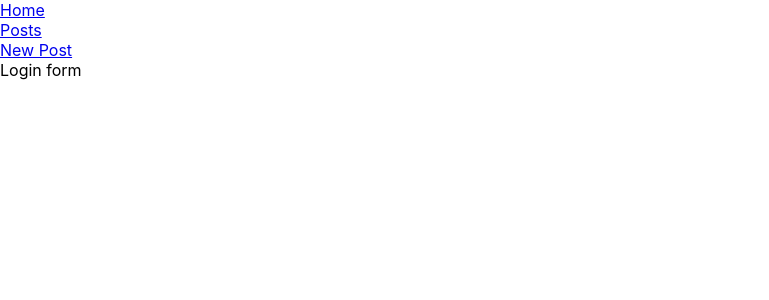
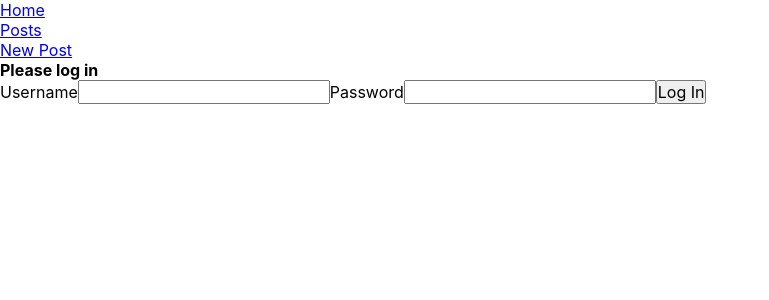
Before and after one commit to Daze-bot/blog-author, a React (Vite) app: page /login in a window 1280 px wide. Shown: the top 300 px of the page, without its empty margins (0-769 px from the left). Built offline with nearby package versions, Linux system fonts and the light colour scheme.

Commit message:
Add login and out functionality

```diff
--- a/src/App.jsx
+++ b/src/App.jsx
@@ -1,5 +1,5 @@
 import './styles/App.css';
-import { createBrowserRouter, RouterProvider, Outlet } from 'react-router-dom';
+import { createBrowserRouter, RouterProvider, Outlet, redirect } from 'react-router-dom';
 import Nav from './components/Nav';
 import Home from './components/Home';
 import Login from './components/Login';
@@ -8,12 +8,56 @@ import NewPost from './components/NewPost';
 import PostPage from './components/PostPage';
 import CommentPage from './components/CommentPage';
 import ErrorPage from './components/ErrorPage';
+import { useState } from 'react';
 
 const App = () => {
+  const [isLoggedIn, setIsLoggedIn] = useState(false);
+
+  /* useEffect(() => {
+    fetch('http://localhost:3000/users')
+      .then((res) => {
+        if (res.status === 401) {
+          throw new Error(
+            "Token no longer valid, user logged out"
+          );
+        }
+        return res.json();
+      })
+      .then((data) => {
+        console.log(data);
+        if (isLoggedIn === false) {
+          setIsLoggedIn(true);
+        }
+      })
+      .catch((error) => {
+        console.log(error);
+        if (isLoggedIn === true) {
+          setIsLoggedIn(false);
+        }
+      })
+  }); */
+
+  const loggedOutLoader = () => {
+    if (isLoggedIn === false) {
+      return redirect('/login');
+    }
+    return null;
+  };
+
+  const loginLoader = () => {
+    if (isLoggedIn === true) {
+      return redirect('/');
+    }
+    return null;
+  };
+
   const NavWrapper = () => {
     return (
       <div className='app'>
-        <Nav />
+        <Nav
+          isLoggedIn={isLoggedIn}
+          setIsLoggedIn={setIsLoggedIn}
+        />
         <Outlet />
       </div>
     )
@@ -28,26 +72,34 @@ const App = () => {
         {
           path: "/",
           element: <Home />,
+          loader: loggedOutLoader,
         },
         {
           path: "/login",
-          element: <Login />,
+          element: <Login
+            setIsLoggedIn={setIsLoggedIn}
+          />,
+          loader: loginLoader,
         },
         {
           path: "/posts",
           element: <Posts />,
+          loader: loggedOutLoader,
         },
         {
           path: "/new",
           element: <NewPost />,
+          loader: loggedOutLoader,
         },
         {
           path: "/posts/:postID",
           element: <PostPage />,
+          loader: loggedOutLoader,
         },
         {
           path: "/posts/:postID/comments/:commentID",
           element: <CommentPage />,
+          loader: loggedOutLoader,
         }
       ]
     }
--- a/src/components/Home.jsx
+++ b/src/components/Home.jsx
@@ -1,7 +1,7 @@
 const Home = () => {
   return (
     <div className="home">
-      Home Page
+      Welcome!
     </div>
   )
 }
--- a/src/components/Login.jsx
+++ b/src/components/Login.jsx
@@ -1,7 +1,78 @@
-const Login = () => {
+import { useState } from "react";
+
+const Login = (props) => {
+  const [userData, setUserData] = useState({
+    username: "",
+    password: "",
+  });
+
+  const handleSubmit = (e) => {
+    e.preventDefault();
+    fetch(`http://localhost:3000/users/login`, {
+      method: 'POST',
+      headers: {
+        'Content-Type': 'application/json'
+      },
+      body: JSON.stringify(userData)
+    })
+      .then(res => res.json())
+      .then(data => {
+        if (data.success === true) {
+          window.localStorage.setItem("blogBearerToken", JSON.stringify(data.token));
+          props.setIsLoggedIn(true);
+        } else {
+          if (data.errors[0] === "User not found") {
+            const newData = {...userData};
+            newData.username = "";
+            newData.password = "";
+            setUserData(newData);
+          } else if (data.errors[0] === "Incorrect password") {
+            const newData = {...userData};
+            newData.password = "";
+            setUserData(newData);
+          }
+        }
+      })
+      .catch(err => console.log(err))
+  };
+
+  const handleChange = (event) => {
+    const newData = {...userData};
+    if (event.target.name === "username") {
+      newData.username = event.target.value;
+      setUserData(newData);
+    } else if (event.target.name === "password") {
+      newData.password = event.target.value;
+      setUserData(newData);
+    }
+  }
+
   return (
     <div className="login">
-      Login form
+      <h3>Please log in</h3>
+      <form onSubmit={handleSubmit}>
+        <label htmlFor="username">Username</label>
+        <input
+          required
+          name="username"
+          id="username"
+          type="text"
+          value={userData.username}
+          onChange={handleChange}
+        ></input>
+
+        <label htmlFor="password">Password</label>
+        <input
+          required
+          name="password"
+          id="password"
+          type="password"
+          value={userData.password}
+          onChange={handleChange}
+        ></input>
+
+        <button type="submit">Log In</button>
+      </form>
     </div>
   )
 }
--- a/src/components/Nav.jsx
+++ b/src/components/Nav.jsx
@@ -1,7 +1,10 @@
 /* eslint-disable react/no-unescaped-entities */
 import { Link } from "react-router-dom";
 
-const Nav = () => {
+const Nav = (props) => {
+  const handleLogout = () => {
+    props.setIsLoggedIn(false);
+  }
 
   return (
     <nav>
@@ -17,6 +20,9 @@ const Nav = () => {
         <Link to={'/new'}>
           <li>New Post</li>
         </Link>
+        {props.isLoggedIn &&
+          <button type="button" onClick={handleLogout}>Log Out</button>
+        }
       </ul>
     </nav>
   )
```
